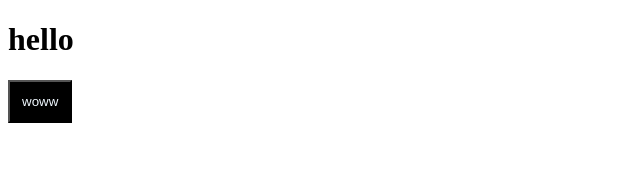
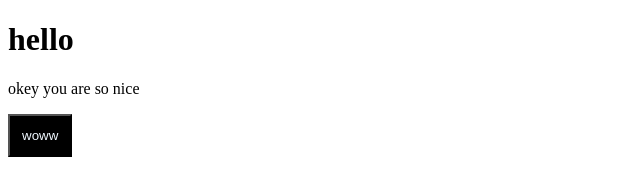
Before and after one commit to saayemm/my-website, a plain HTML site: page index.html in a window 1280 px wide. Shown: the whole page, without its empty margins (0-640 px from the left). Drawn offline with Linux system fonts and the light colour scheme.

Commit message:
paragraph

```diff
--- a/index.html
+++ b/index.html
@@ -8,6 +8,7 @@
 </head>
 <body>
     <h1>hello</h1>
+    <p>okey you are so nice</p>
     <button>woww</button>
 </body>
 </html>
```
